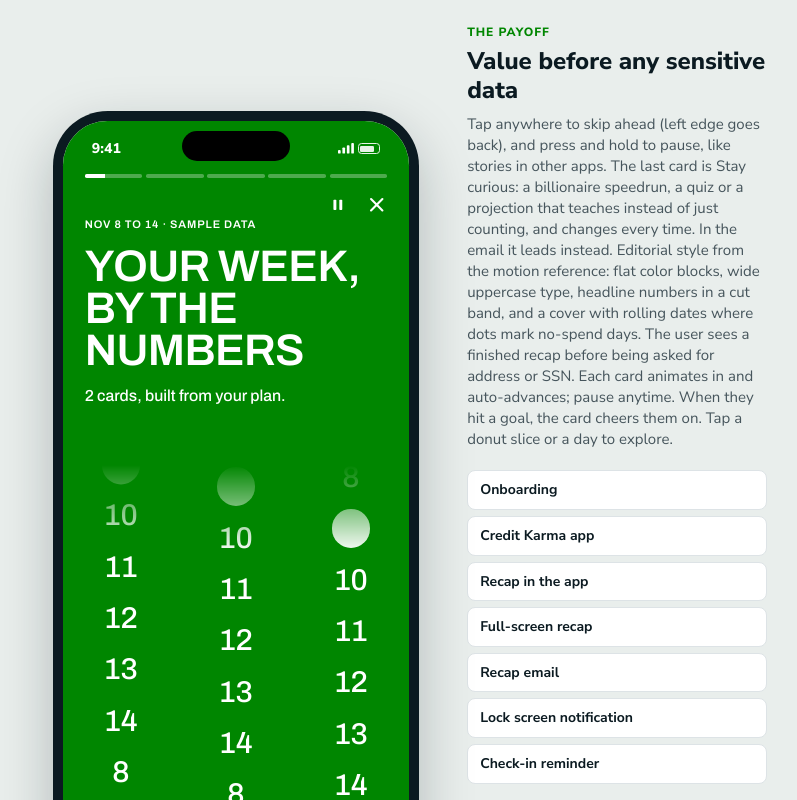
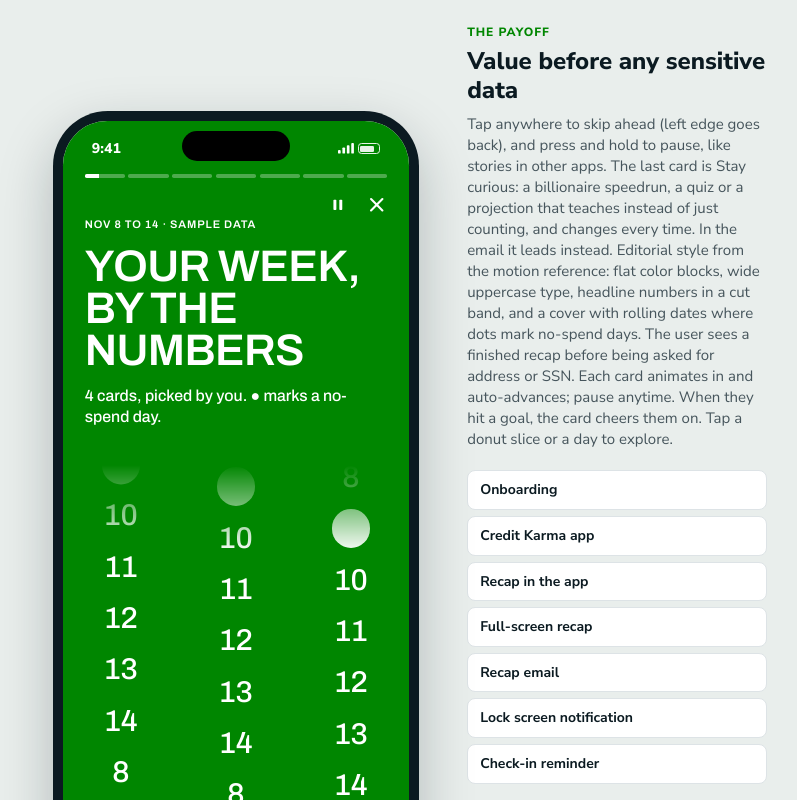
Before and after one commit to jaimiechun/credit-karma-v2, a plain HTML site: page index.html in a window 1280 px wide. Both pictures are taken after a click on the element 847 px from the left and 403 px from the top of the page. Shown: the top 800 px of the page, without its empty margins (230-1027 px from the left). Drawn offline with Linux system fonts and the light colour scheme.

Commit message:
Full-screen recap button shows sample data

```diff
--- a/index.html
+++ b/index.html
@@ -681,7 +681,7 @@ function PD(){const d=D(),k=P().k,f=k===1?1:k===2?.97:.94;return {...d,wk:d.wk.m
 const PAL={light:['#008600','#2A6FDB','#E0861A'],dark:['#34AC34','#4F8CEE','#BE8320']};
 /* ---------- Data tiers: starter (plan only) -> check-in -> linked ---------- */
 const tier=()=>S.linked?'linked':S.manual?'checkin':'starter';
-const ctxTier=()=>(S.route==='story'&&S.storyFrom==='ready')?'sample':tier();
+const ctxTier=()=>(S.route==='story'&&(S.storyFrom==='ready'||S.storyFrom==='demo'))?'sample':tier();
 const CI={spend:['How did spending go?',[['wu','Way under'],['u','Under'],['r','About right'],['o','Over'],['wo','Way over']]],
  save:['Did you set money aside?',[['0','Not this week'],['s','Some'],['g','Hit my goal'],['m','More than my goal']]],
  bills:['Bills paid on time?',[['a','All paid'],['m','Most'],['n','Not yet'],['x','None due']]],
@@ -994,7 +994,7 @@ const PAUSE='<svg width="20" height="20" viewBox="0 0 24 24" fill="currentColor"
 function story(){
   const sl=[{cover:1},...slides()],n=sl.length,i=S.storyI,end=i>=n,q=P();
   const segs=`<div class="segs">${[...Array(n+1)].map((_,x)=>`<i class="${x<i||(end&&x===i)?'on':x===i?'cur':''}"><b></b></i>`).join('')}</div>`;
-  const closeTo=S.storyFrom;
+  const closeTo=S.storyFrom==='demo'?'app':S.storyFrom;
   if(end){const w=sl.filter(x=>x.cheer).length;
     return `${Status(true)}<div class="story s0">${segs}<button class="x" data-go="${closeTo}" aria-label="Close">${I.x}</button><svg class="zz" viewBox="0 0 390 300" aria-hidden="true"><polyline points="250,-20 288,62 130,112 410,186" pathLength="100" fill="none" stroke="#C8F56A" stroke-width="40" stroke-linejoin="miter"/></svg><div style="margin-top:auto;position:relative"><div class="tag" style="margin:0">Your ${q.adj} recap${S.first?' · '+esc(S.first):''}</div><div class="k" style="margin-top:12px;font-size:40px">That’s your ${q.n}.<br>You showed up.</div>${w?cheer(`${w} win${w>1?'s':''} ${q.this}. Proud of you!`):''}<div class="line">${channelSummary()}, ${schedTxt()}. ${{sample:'Right now it’s sample data.',starter:'Check in or link an account to see more next time.',checkin:'Built from your check-in. Link an account for exact numbers.',linked:'Right now it’s sample data.'}[ctxTier()]}</div>${S.recap.includes('surprise')?`<div class="line" style="margin-top:10px;font-size:15px;opacity:.85">A new Stay curious card comes ${{week:'next week',biweek:'in two weeks',month:'next month'}[S.freq||'week']}.</div>`:''}</div><div class="btnw" style="margin-top:22px"><button class="btn" style="background:#fff;color:var(--green-d)" data-go="${closeTo}">${closeTo==='ready'?'Continue':'Done'}</button>${closeTo==='ready'?'':`<button class="btn text" style="color:#fff;margin-top:6px" data-act="tune">Tune my recap</button>`}</div></div>`}
   const s=sl[i];
@@ -1299,7 +1299,7 @@ jump.addEventListener('change',()=>{const r=jump.value;
  if(r==='homescreen')S.hint=S.widget.on;
  S.route=r;S.sheet=null;render()});
 document.querySelector('.nav-btns').addEventListener('click',e=>{const v=e.target.dataset.show;if(!v)return;const [r,t]=v.split(':');
- if(r!=='welcome'&&!S.card)S.card='yes';S.freq=S.freq||'week';if(t)S.tab=t;if(r==='story'){S.storyI=0;S.storyFrom='app';S.tab='recap';newSurprise()}S.route=r;S.sheet=null;render()});
+ if(r!=='welcome'&&!S.card)S.card='yes';S.freq=S.freq||'week';if(t)S.tab=t;if(r==='story'){S.storyI=0;S.storyFrom='demo';S.paused=false;S.tab='recap';newSurprise()}S.route=r;S.sheet=null;render()});
 document.getElementById('restart').onclick=()=>{S=initial();lastRoute=null;render()};
 function fit(){const w=document.getElementById('wrap');if(innerWidth<=440){w.style.transform='';w.style.zoom='';return}const k=Math.min(1,(innerHeight-32)/868);w.style.zoom=k}
 addEventListener('resize',fit);fit();render();
```
